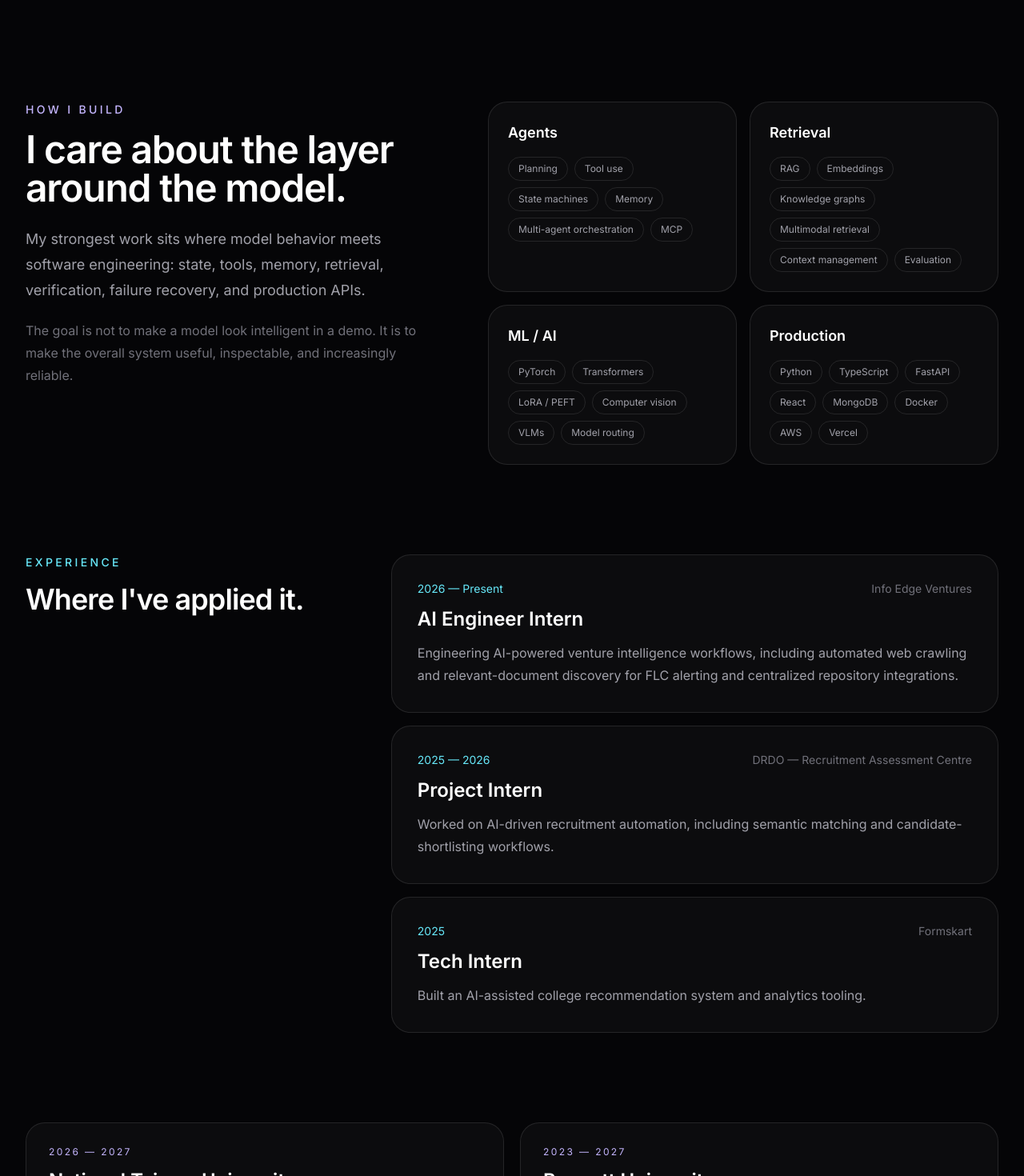
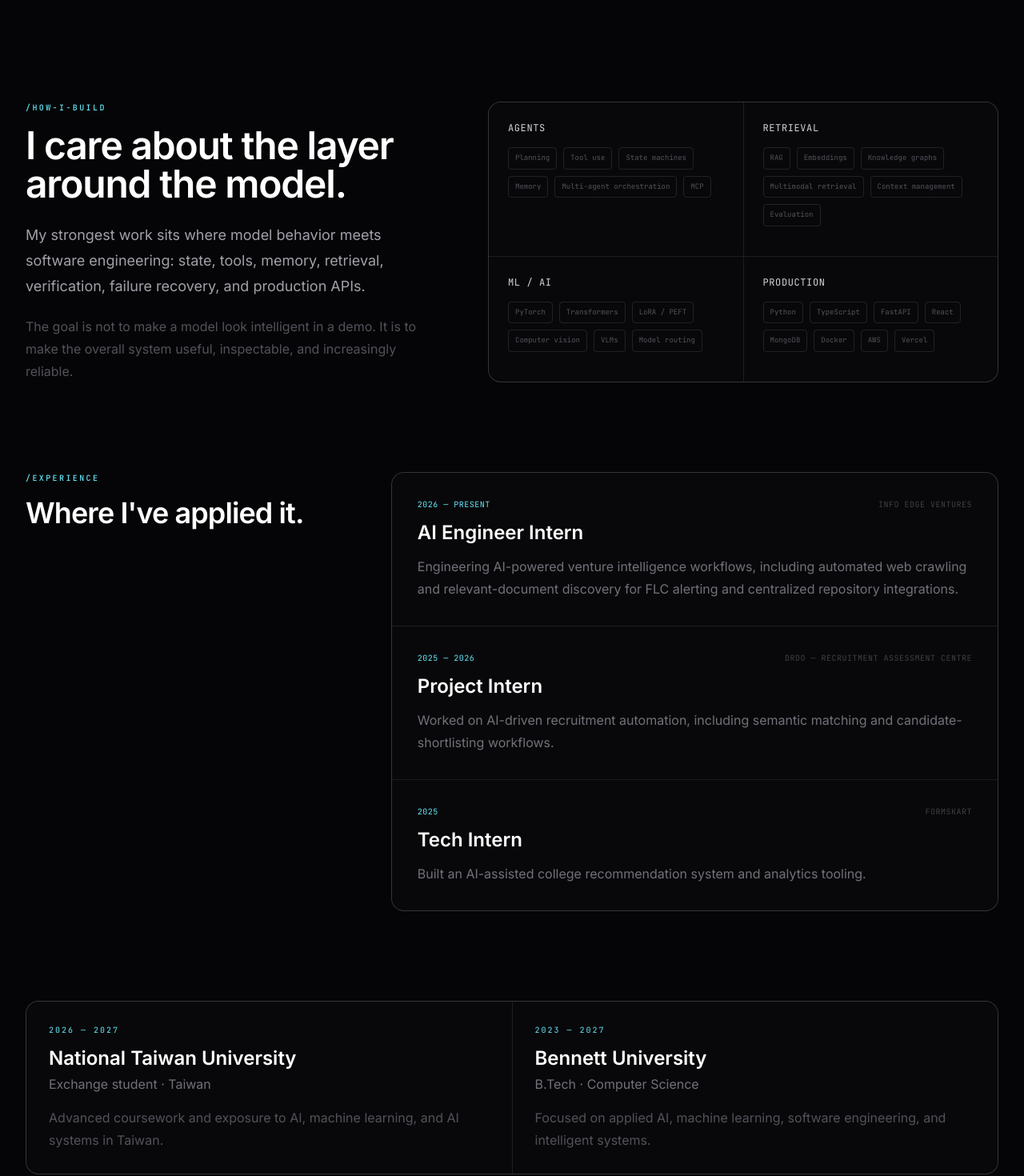
Before and after one commit to adityapurohit01/my_portfolio, a Next.js app: page / in a window 1280 px wide. Shown: the part 2840-4310 px from the top of the page at 80% size. Built offline with nearby package versions, Linux system fonts and the light colour scheme.

Commit message:
Convert about section to DevTool grid

```diff
--- a/src/components/About.tsx
+++ b/src/components/About.tsx
@@ -6,18 +6,17 @@ export default function About() {
       <section id="about" className="mx-auto max-w-7xl px-6 py-28 lg:px-8">
         <div className="grid gap-14 lg:grid-cols-[0.9fr_1.1fr]">
           <div>
-            <p className="text-sm font-medium uppercase tracking-[0.24em] text-violet-300">How I build</p>
+            <p className="font-mono text-[10px] font-medium uppercase tracking-[0.24em] text-cyan-300">/how-i-build</p>
             <h2 className="mt-4 text-4xl font-semibold tracking-tight text-white sm:text-5xl">I care about the layer around the model.</h2>
             <p className="mt-6 text-lg leading-8 text-zinc-400">My strongest work sits where model behavior meets software engineering: state, tools, memory, retrieval, verification, failure recovery, and production APIs.</p>
-            <p className="mt-5 text-base leading-7 text-zinc-500">The goal is not to make a model look intelligent in a demo. It is to make the overall system useful, inspectable, and increasingly reliable.</p>
+            <p className="mt-5 text-base leading-7 text-zinc-600">The goal is not to make a model look intelligent in a demo. It is to make the overall system useful, inspectable, and increasingly reliable.</p>
           </div>
-
-          <div className="grid gap-4 sm:grid-cols-2">
+          <div className="grid gap-px overflow-hidden rounded-2xl border border-white/10 bg-white/10 sm:grid-cols-2">
             {capabilityGroups.map((group) => (
-              <div key={group.title} className="rounded-3xl border border-white/10 bg-white/[0.03] p-6">
-                <h3 className="text-lg font-semibold text-white">{group.title}</h3>
+              <div key={group.title} className="bg-[#08080a] p-6">
+                <h3 className="font-mono text-xs uppercase tracking-wider text-zinc-300">{group.title}</h3>
                 <div className="mt-4 flex flex-wrap gap-2">
-                  {group.items.map((item) => <span key={item} className="rounded-full border border-white/10 px-3 py-1.5 text-xs text-zinc-400">{item}</span>)}
+                  {group.items.map((item) => <span key={item} className="rounded border border-white/10 px-2 py-1.5 font-mono text-[9px] text-zinc-600">{item}</span>)}
                 </div>
               </div>
             ))}
@@ -28,18 +27,18 @@ export default function About() {
       <section id="experience" className="mx-auto max-w-7xl px-6 pb-28 lg:px-8">
         <div className="grid gap-12 lg:grid-cols-[0.7fr_1.3fr]">
           <div>
-            <p className="text-sm font-medium uppercase tracking-[0.24em] text-cyan-300">Experience</p>
+            <p className="font-mono text-[10px] font-medium uppercase tracking-[0.24em] text-cyan-300">/experience</p>
             <h2 className="mt-4 text-4xl font-semibold tracking-tight text-white">Where I&apos;ve applied it.</h2>
           </div>
-          <div className="space-y-4">
+          <div className="space-y-px overflow-hidden rounded-2xl border border-white/10 bg-white/10">
             {experience.map((item) => (
-              <article key={item.company} className="rounded-3xl border border-white/10 bg-white/[0.03] p-6 sm:p-8">
-                <div className="flex flex-wrap items-center justify-between gap-3">
-                  <p className="text-sm text-cyan-300">{item.period}</p>
-                  <p className="text-sm text-zinc-500">{item.company}</p>
+              <article key={item.company} className="bg-[#08080a] p-6 sm:p-8">
+                <div className="flex flex-wrap items-center justify-between gap-3 font-mono text-[10px] uppercase tracking-wider">
+                  <p className="text-cyan-300">{item.period}</p>
+                  <p className="text-zinc-700">{item.company}</p>
                 </div>
                 <h3 className="mt-3 text-2xl font-semibold text-white">{item.role}</h3>
-                <p className="mt-3 max-w-3xl leading-7 text-zinc-400">{item.detail}</p>
+                <p className="mt-3 max-w-3xl leading-7 text-zinc-500">{item.detail}</p>
               </article>
             ))}
           </div>
@@ -47,18 +46,18 @@ export default function About() {
       </section>
 
       <section id="education" className="mx-auto max-w-7xl px-6 pb-28 lg:px-8">
-        <div className="grid gap-5 md:grid-cols-2">
-          <div className="rounded-3xl border border-white/10 bg-white/[0.03] p-7">
-            <p className="text-xs uppercase tracking-[0.2em] text-violet-300">2026 — 2027</p>
+        <div className="grid gap-px overflow-hidden rounded-2xl border border-white/10 bg-white/10 md:grid-cols-2">
+          <div className="bg-[#08080a] p-7">
+            <p className="font-mono text-[10px] uppercase tracking-[0.2em] text-cyan-300">2026 — 2027</p>
             <h3 className="mt-3 text-2xl font-semibold text-white">National Taiwan University</h3>
-            <p className="mt-1 text-zinc-400">Exchange student · Taiwan</p>
-            <p className="mt-4 leading-7 text-zinc-500">Advanced coursework and exposure to AI, machine learning, and AI systems in Taiwan.</p>
+            <p className="mt-1 text-zinc-500">Exchange student · Taiwan</p>
+            <p className="mt-4 leading-7 text-zinc-600">Advanced coursework and exposure to AI, machine learning, and AI systems in Taiwan.</p>
           </div>
-          <div className="rounded-3xl border border-white/10 bg-white/[0.03] p-7">
-            <p className="text-xs uppercase tracking-[0.2em] text-violet-300">2023 — 2027</p>
+          <div className="bg-[#08080a] p-7">
+            <p className="font-mono text-[10px] uppercase tracking-[0.2em] text-cyan-300">2023 — 2027</p>
             <h3 className="mt-3 text-2xl font-semibold text-white">Bennett University</h3>
-            <p className="mt-1 text-zinc-400">B.Tech · Computer Science</p>
-            <p className="mt-4 leading-7 text-zinc-500">Focused on applied AI, machine learning, software engineering, and intelligent systems.</p>
+            <p className="mt-1 text-zinc-500">B.Tech · Computer Science</p>
+            <p className="mt-4 leading-7 text-zinc-600">Focused on applied AI, machine learning, software engineering, and intelligent systems.</p>
           </div>
         </div>
       </section>
```
